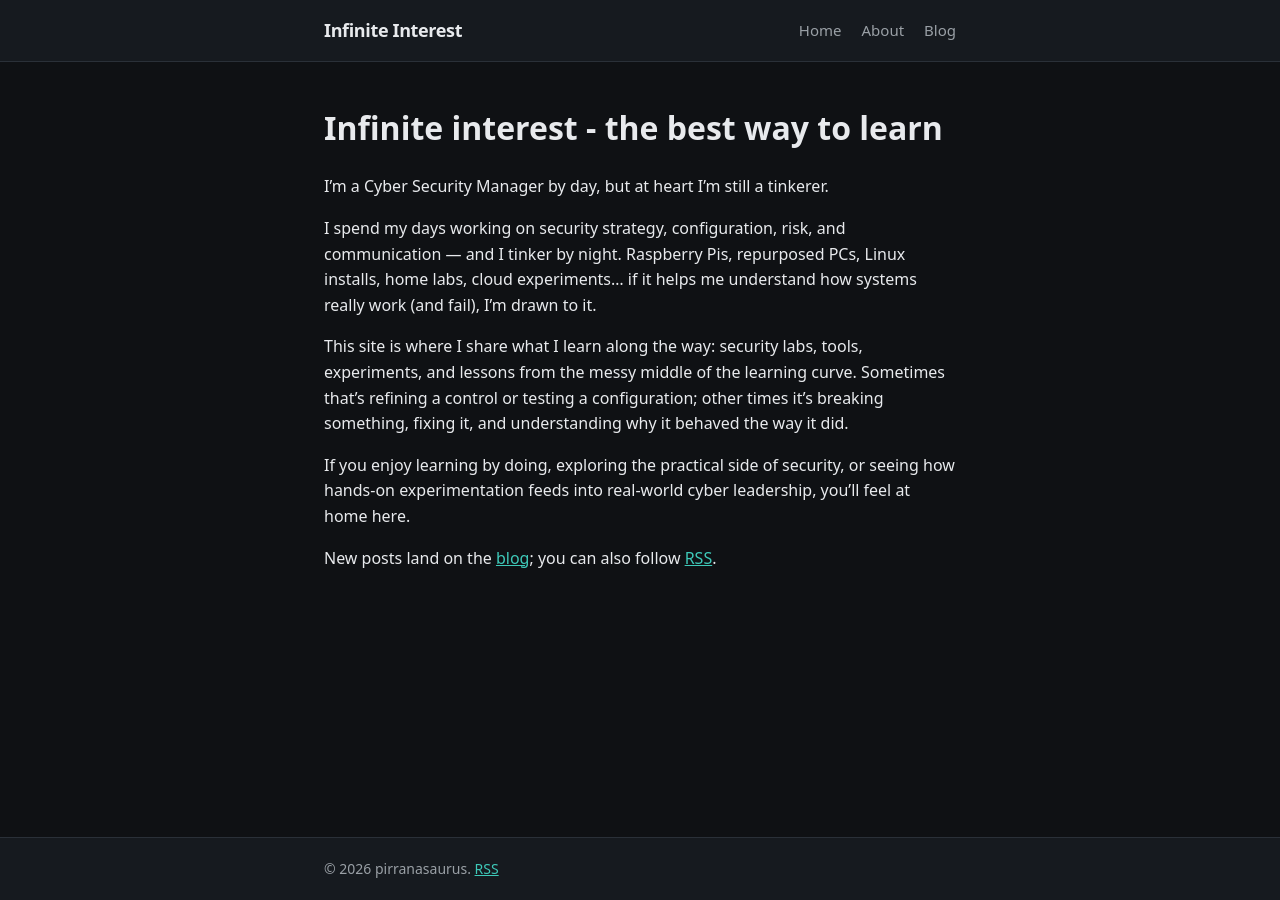
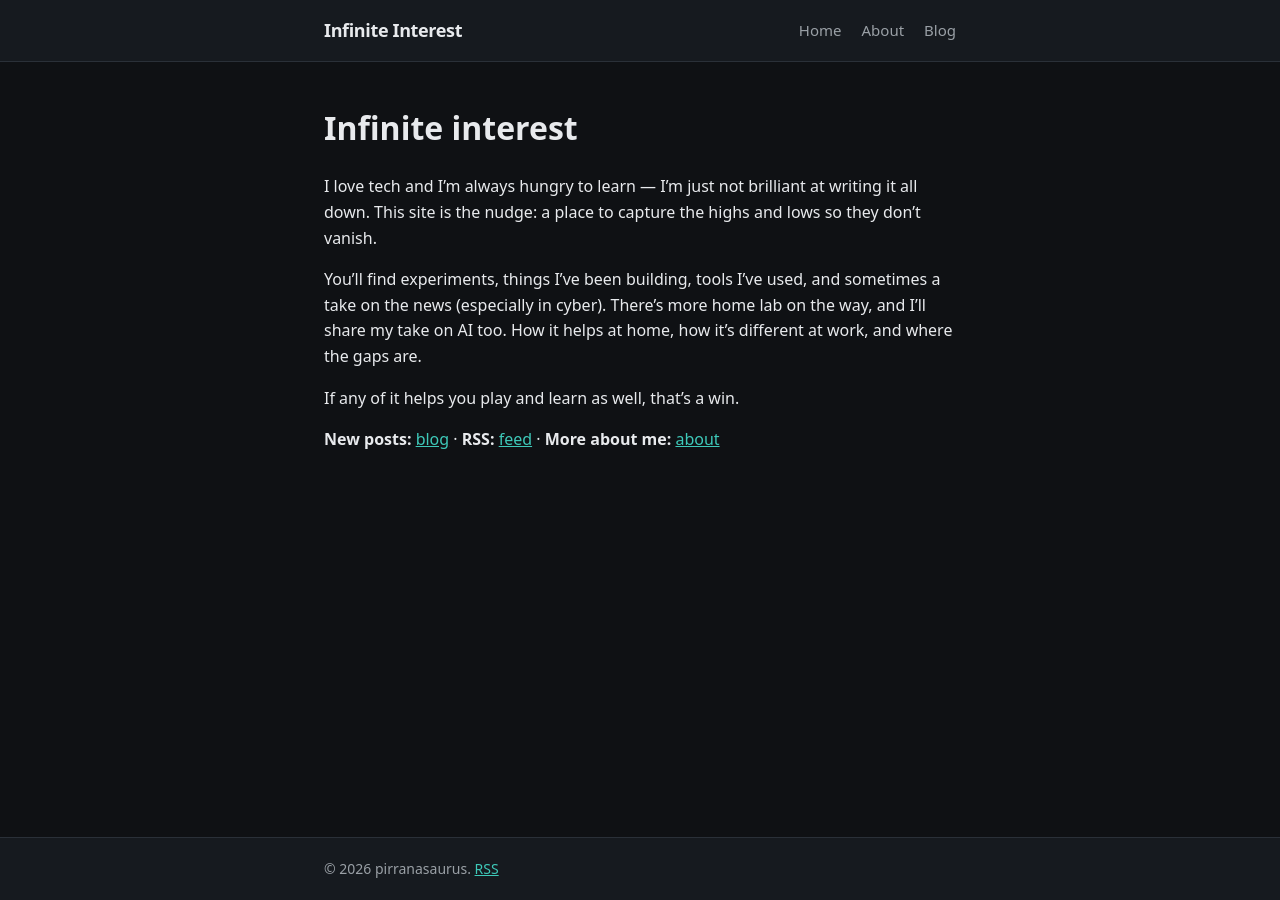
Before and after one commit to pirranasaurus/infiniteinterest, a Jekyll site: the page built from index.md, in a window 1280 px wide. Built offline with Jekyll 4.4.1, drawn with Linux system fonts in a browser that asks for light colours; our own code applies the rules of GitHub Pages for plain Markdown files.

Commit message:
taken the boiler plate homepage and rewritten

```diff
--- a/index.md
+++ b/index.md
@@ -1,16 +1,14 @@
 ---
 layout: default
-description: Cyber Security Manager sharing labs, tools, and lessons from hands-on security and home-lab tinkering.
+description: Notes on learning tech by doing — experiments, home lab, security, and the bits in between.
 ---
 
-# Infinite interest - the best way to learn
+# Infinite interest
 
-I’m a Cyber Security Manager by day, but at heart I’m still a tinkerer.
+I love tech and I’m always hungry to learn — I’m just not brilliant at writing it all down. This site is the nudge: a place to capture the highs and lows so they don’t vanish.
 
-I spend my days working on security strategy, configuration, risk, and communication — and I tinker by night. Raspberry Pis, repurposed PCs, Linux installs, home labs, cloud experiments… if it helps me understand how systems really work (and fail), I’m drawn to it.
+You’ll find experiments, things I’ve been building, tools I’ve used, and sometimes a take on the news (especially in cyber). There’s more home lab on the way, and I’ll share my take on AI too. How it helps at home, how it’s different at work, and where the gaps are.
 
-This site is where I share what I learn along the way: security labs, tools, experiments, and lessons from the messy middle of the learning curve. Sometimes that’s refining a control or testing a configuration; other times it’s breaking something, fixing it, and understanding why it behaved the way it did.
+If any of it helps you play and learn as well, that’s a win.
 
-If you enjoy learning by doing, exploring the practical side of security, or seeing how hands‑on experimentation feeds into real‑world cyber leadership, you’ll feel at home here.
-
-New posts land on the [blog](/blog/); you can also follow [RSS](/feed.xml).
+**New posts:** [blog](/blog/) · **RSS:** [feed](/feed.xml) · **More about me:** [about](/about/)
```
Also changed, not shown: test.txt (line endings or trailing spaces).
